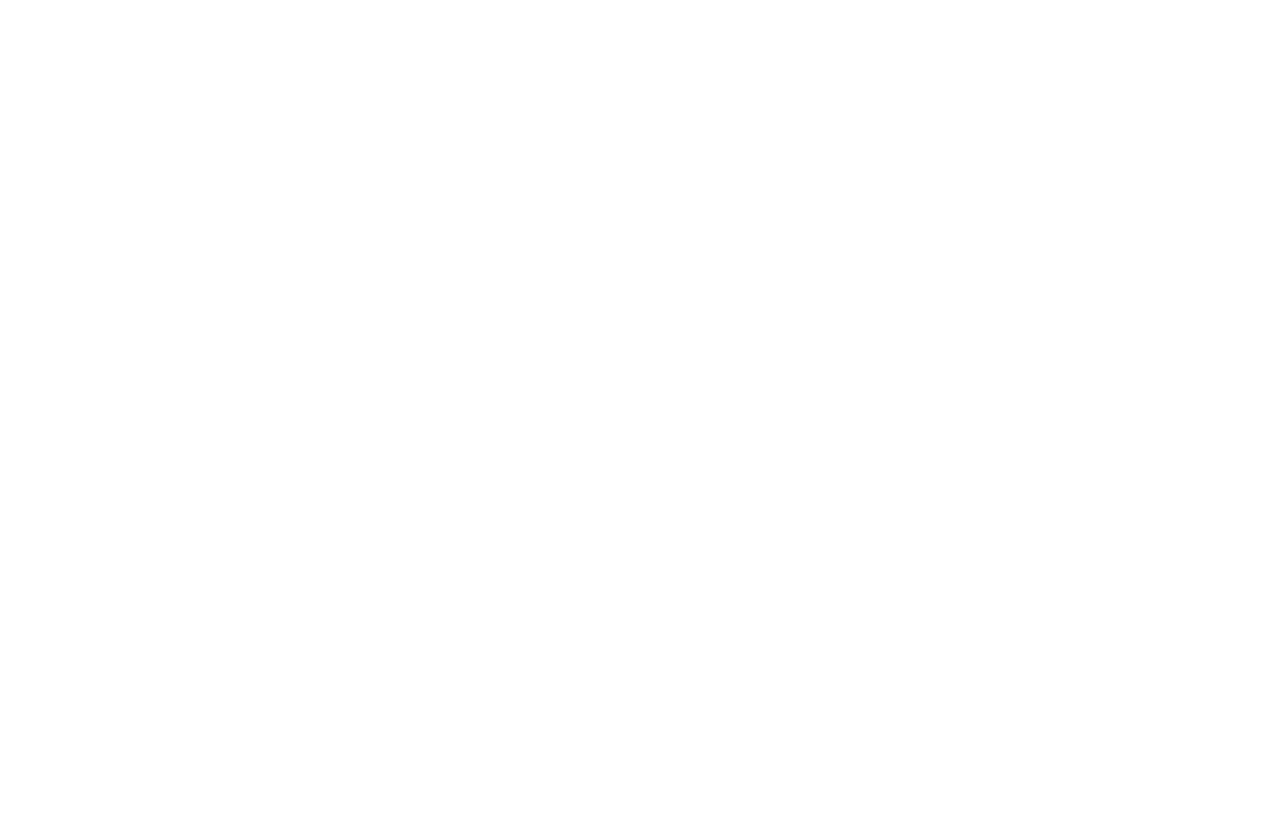
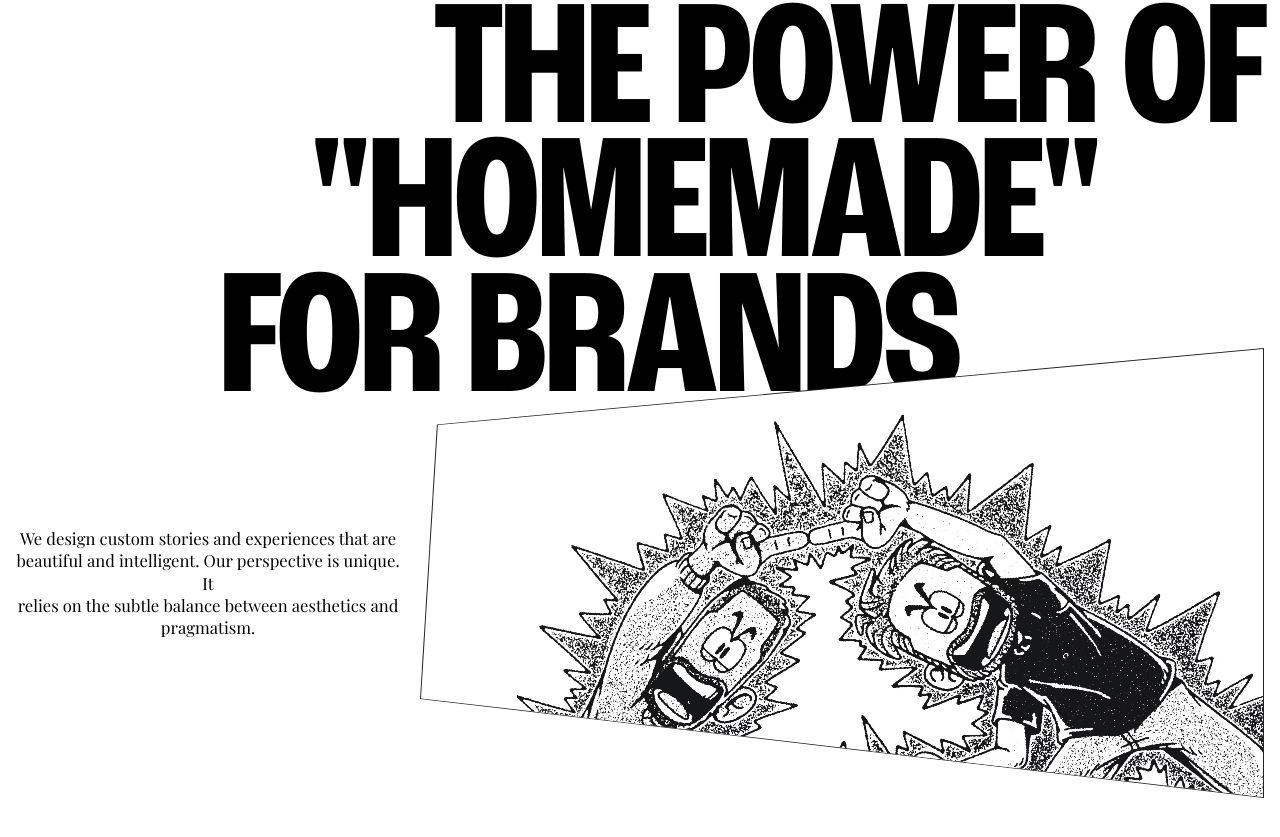
Before and after one commit to CleverCoder03/venus-studio, a Next.js app: page / in a window 1280 px wide. Shown: the part 1026-1863 px from the top of the page. Before the commit the page ends 1795 px from the top, so only its background shows below. Built offline with nearby package versions, Linux system fonts and the light colour scheme; a web font is replaced by a local one.

Commit message:
added homemade section

```diff
--- a/app/components/Hero.jsx
+++ b/app/components/Hero.jsx
@@ -33,7 +33,7 @@
         y: isMobile ? 80 : 120,
       },
       {
-        y: 40,
+        y: -20,
         ease: "none",
       }
     ).fromTo(
@@ -42,7 +42,7 @@
         y: isMobile ? 20 : 60,
       },
       {
-        y: -20,
+        y: -60,
         ease: "none",
       },
       "<"
@@ -52,7 +52,7 @@
   return (
     <div ref={heroRef} className="w-full px-4">
       <div className="pt-40 md:pt-30 lg:pt-45">
-        <div className="text-[19.5vw] leading-[0.8] tracking-tight font-roc-Grotesk-Condensed-bold uppercase w-full text-right md:text-[14vw] md:leading-[0.75]">
+        <div className="headline text-right">
           <h1>A committed,</h1>
           <h1 className="md:text-left">Creative and </h1>
           <h1 className="md:text-left">Agile Team.</h1>
@@ -63,7 +63,7 @@
         <div className="w-[45%] md:w-[35vw] relative">
           <div id="hero_img_wrapper_1">
             <div className="relative hero_img_1 h-60 md:h-[32vw] overflow-hidden">
-              <motion.div initial={{opacity: 0}} animate={{opacity:1}} transition={{ duration: 0.4, ease: [0.83, 0, 0.17, 1] }} ref={heroImgRef1} className="relative w-full h-full">
+              <motion.div initial={{opacity: 0}} animate={{opacity:1}} transition={{ duration: 0.8, ease: [0.83, 0, 0.17, 1] }} ref={heroImgRef1} className="relative w-full h-full">
                 <Image
                   src={"/header-img-1.avif"}
                   alt="header image"
@@ -77,7 +77,7 @@
         <div className="w-[55%] md:w-[40vw] relative -mt-7 md:-mt-[10vw]">
           <div id="hero_img_wrapper_2">
             <div className="relative hero_img_2 h-40 md:h-[25vw] overflow-hidden">
-              <motion.div initial={{opacity: 0}} animate={{opacity:1}} transition={{ duration: 0.4, ease: [0.83, 0, 0.17, 1] }} ref={heroImgRef2} className="relative w-full h-full">
+              <motion.div initial={{opacity: 0}} animate={{opacity:1}} transition={{ duration: 0.8, ease: [0.83, 0, 0.17, 1] }} ref={heroImgRef2} className="relative w-full h-full">
                 <Image
                   src={"/header-img-2.avif"}
                   alt="header image"
@@ -93,7 +93,7 @@
       <div className="flex justify-center md:justify-start">
         <div className="relative w-90 md:w-[30vw] md:-mt-[15vw] md:ml-[52vw]">
           <Copy>
-            <h1 className="font-playfair-regular text-2xl md:text-[1.3vw]">
+            <h1 className="sub-headline">
               We are Senpai and Kazuo, two passionate guys born in the early
               20s. We enjoy playing with the codes of digital and branding, so
               we founded our studio in 2025 to offer a customized approach to
--- /dev/null
+++ b/app/components/HomeMade.jsx
@@ -0,0 +1,86 @@
+"use client";
+import Image from "next/image";
+import { motion } from "motion/react";
+import { useRef } from "react";
+import Copy from "./Copy";
+import { useMediaQuery } from "react-responsive";
+import { useGSAP } from "@gsap/react";
+import gsap from "gsap";
+import { ScrollTrigger } from "gsap/ScrollTrigger";
+
+gsap.registerPlugin(ScrollTrigger);
+
+const HomeMade = () => {
+  const homemadeRef = useRef();
+  const heroImgRef3 = useRef();
+    const isMobile = useMediaQuery({maxWidth: 768})
+
+  useGSAP(() => {
+    const tl = gsap.timeline({
+      scrollTrigger: {
+        trigger: homemadeRef.current,
+        start: "top center",
+        end: isMobile ? "center top" : "bottom top",
+        scrub: true,
+      },
+    });
+
+    tl.fromTo(
+      heroImgRef3.current,
+      {
+        y: isMobile ? 40 : 120,
+      },
+      {
+        y: isMobile ? -20 : -40,
+        ease: "none",
+      }
+    )
+  }, []);
+
+  return (
+    <div ref={homemadeRef} className="py-10 px-4">
+      <div className="">
+        <div className="headline text-center md:text-right">
+          <h1>the power of</h1>
+          <h1 className="md:text-center md:ml-[10vw]">"HOMEMADE"</h1>
+          <h1 className="md:text-center md:mr-[8vw]">For Brands</h1>
+        </div>
+
+        <div className="md:relative md:-mt-[5vw] md:flex md:flex-row-reverse md:gap-5">
+          <div className="md:w-[70vw]">
+            <div id="hero_img_wrapper_3">
+              <div className="relative hero_img_3 h-[55vw] md:h-[35vw] overflow-hidden">
+                <motion.div
+                  ref={heroImgRef3}
+                  initial={{ opacity: 0 }}
+                  animate={{ opacity: 1 }}
+                  transition={{ duration: 0.8, ease: [0.83, 0, 0.17, 1] }}
+                  className="relative w-full h-full"
+                >
+                  <Image
+                    src={"/header-img-3.avif"}
+                    alt="header image"
+                    className="object-cover object-top scale-110 md:scale-125 md:-rotate-12"
+                    fill
+                  />
+                </motion.div>
+              </div>
+            </div>
+          </div>
+
+          <div className="flex justify-center md:justify-start">
+            <div className="relative w-90 md:w-[30vw] md:mt-[14vw]">
+              <Copy>
+                <h1 className="sub-headline text-center">
+                  We design custom stories and experiences that are beautiful and intelligent. Our perspective is unique. It relies on the subtle balance between aesthetics and pragmatism.
+                </h1>
+              </Copy>
+            </div>
+          </div>
+        </div>
+      </div>
+    </div>
+  );
+};
+
+export default HomeMade;
--- a/app/globals.css
+++ b/app/globals.css
@@ -167,3 +167,24 @@
   position: relative;
   background: white; /* Background color of your container */
 }
+
+#hero_img_wrapper_3 {
+  position: relative;
+  padding: 1px; /* Border width */
+  background: #222; /* Border color */
+  clip-path: polygon(2% 17%, 100% 0, 100% 100%, 0 78%);
+}
+
+.hero_img_3 {
+  clip-path: polygon(2% 17%, 100% 0, 100% 100%, 0 78%);
+  position: relative;
+  background: white; /* Background color of your container */
+}
+
+.headline {
+  @apply text-[19.5vw] leading-[0.8] tracking-tight font-roc-Grotesk-Condensed-bold uppercase w-full md:text-[14vw] md:leading-[0.75];
+}
+
+.sub-headline {
+  @apply font-playfair-regular text-2xl md:text-[1.3vw];
+}
--- a/app/layout.js
+++ b/app/layout.js
@@ -1,4 +1,5 @@
 import { Inter, Mona_Sans } from "next/font/google";
+import { ReactLenis } from 'lenis/react'
 import "./globals.css";
 
 const inter = Inter({
@@ -22,6 +23,7 @@
       <body
         className={`${inter.variable} ${monaSans.variable} antialiased`}
       >
+        <ReactLenis />
         {children}
       </body>
     </html>
--- a/app/page.jsx
+++ b/app/page.jsx
@@ -1,4 +1,5 @@
 import Hero from "./components/Hero";
+import HomeMade from "./components/HomeMade";
 import Navbar from "./components/Navbar";
 
 export default function Home() {
@@ -6,6 +7,7 @@
     <main className="font-mona">
       <Navbar />
       <Hero />
+      <HomeMade />
       <div className="h-dvh"></div>
     </main>
   );
--- a/package.json
+++ b/package.json
@@ -11,6 +11,7 @@
   "dependencies": {
     "@gsap/react": "^2.1.2",
     "gsap": "^3.13.0",
+    "lenis": "^1.3.11",
     "motion": "^12.23.24",
     "next": "15.5.4",
     "react": "19.1.0",
```
Also changed, not shown: 1 other file (tests, documents, lock files or other folders).
